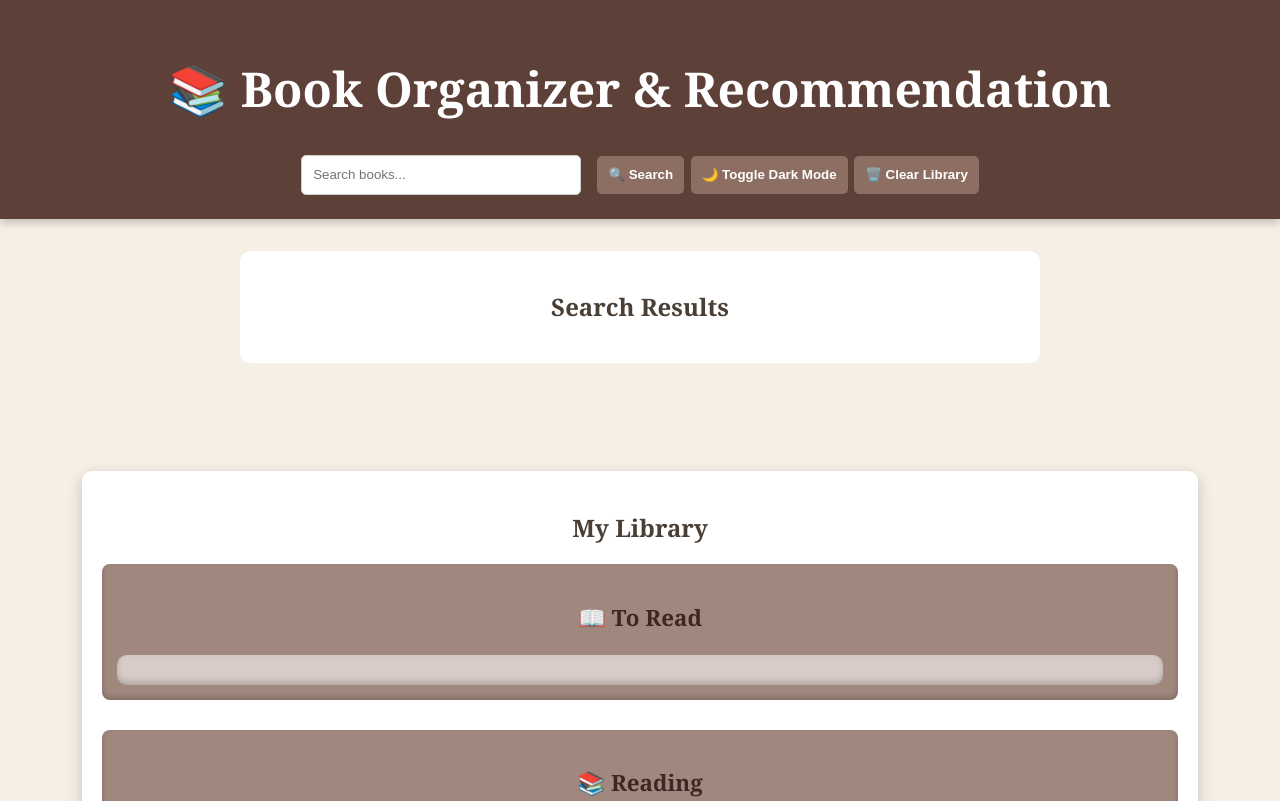
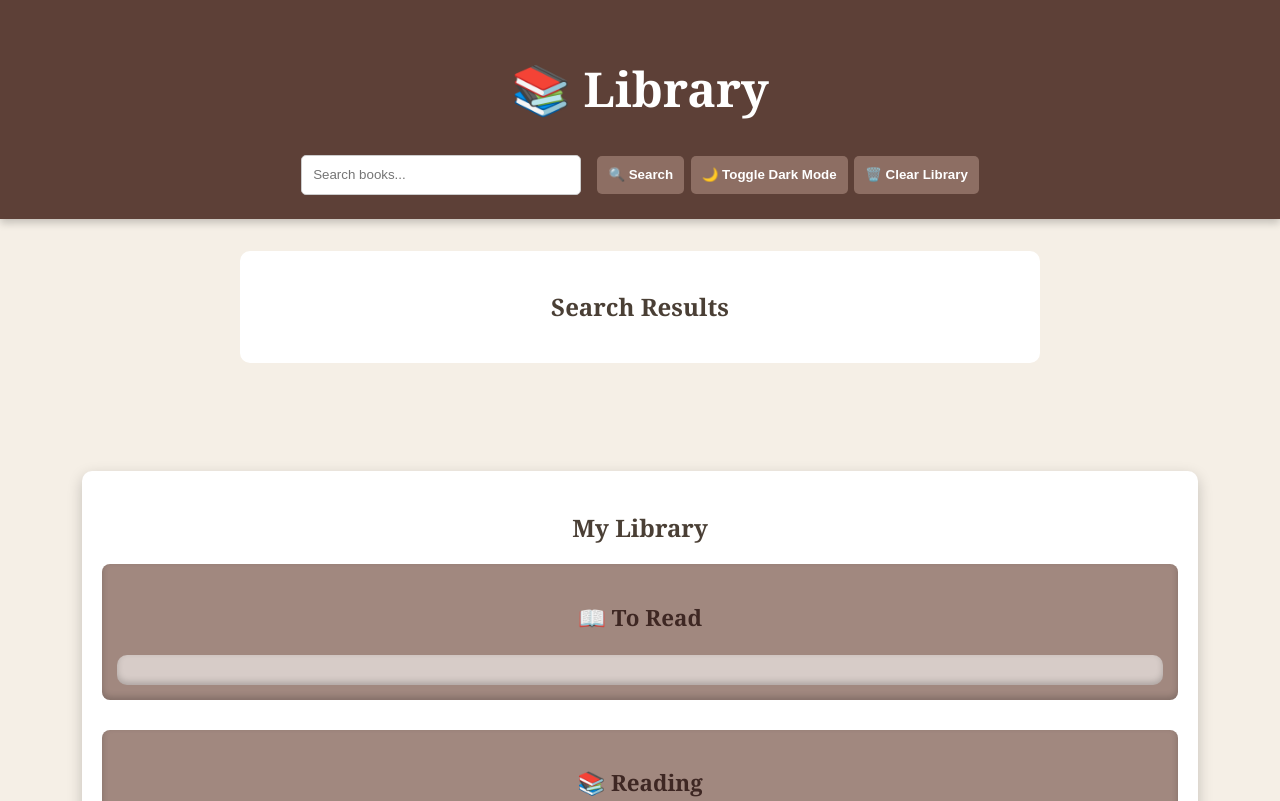
Before and after one commit to SmitRupani/BookReccom, a plain HTML site: page index.html in a window 1280 px wide. Shown: the top 801 px of the page. Drawn offline with Linux system fonts and the light colour scheme.

Commit message:
final touch

```diff
--- a/index.html
+++ b/index.html
@@ -9,7 +9,7 @@
 </head>
 <body>
     <header>
-        <h1>📚 Book Organizer & Recommendation</h1>
+        <h1>📚 Library</h1>
         <input type="text" id="search-bar" placeholder="Search books...">
         <button onclick="searchBooks()">🔍 Search</button>
         <button onclick="toggleDarkMode()">🌙 Toggle Dark Mode</button>
```
